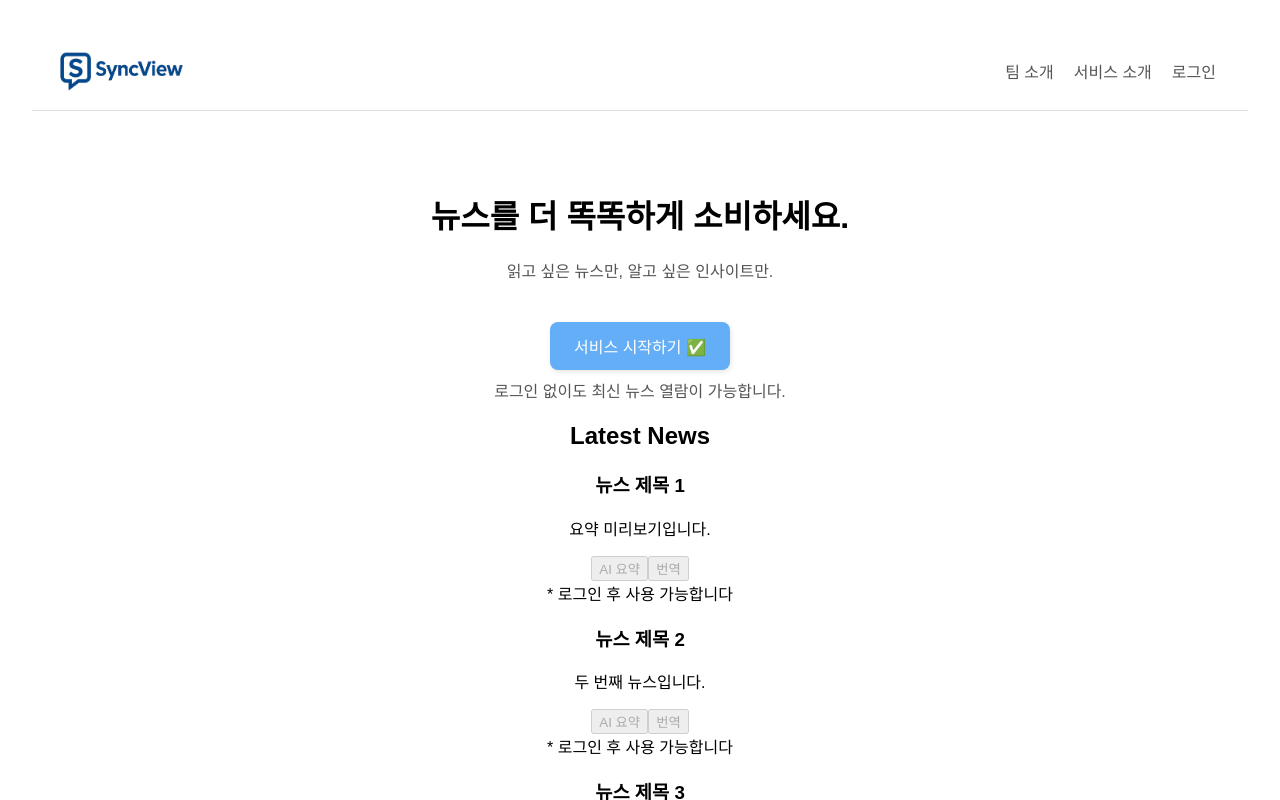
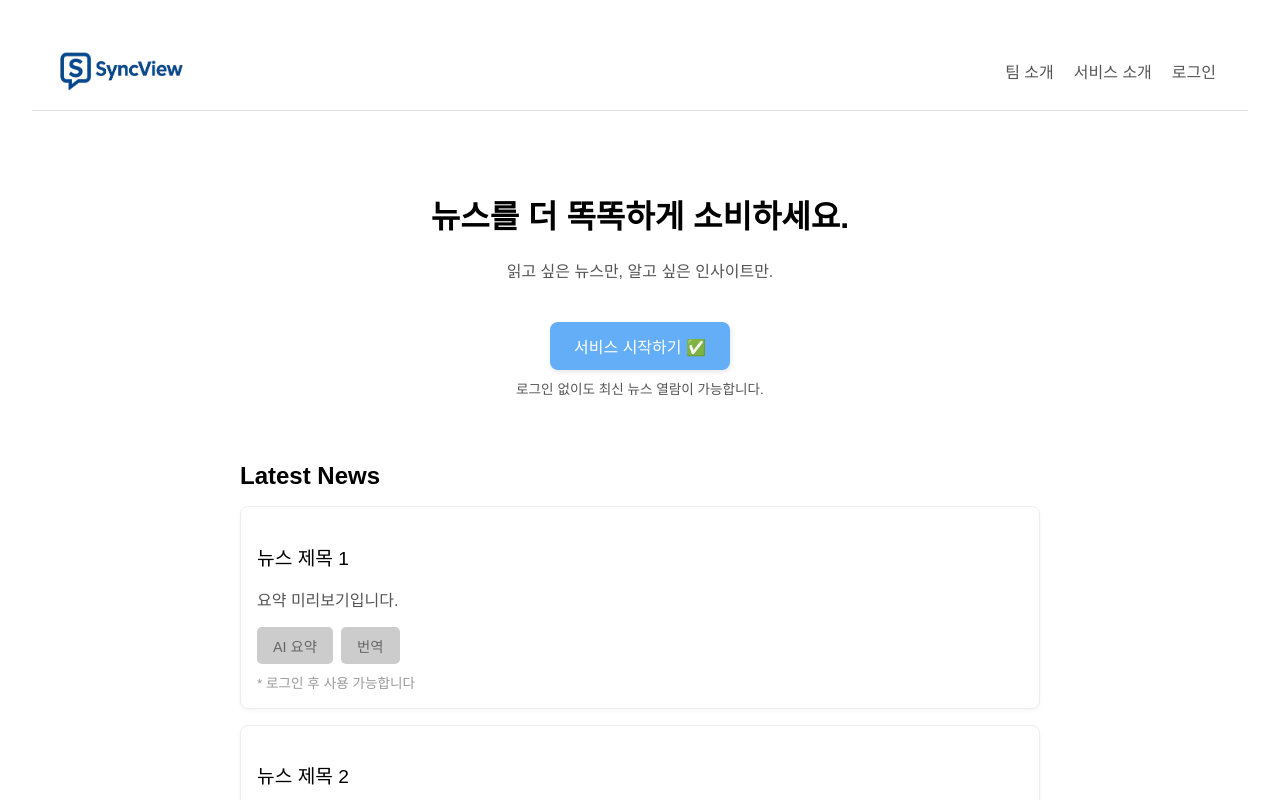
Before and after one commit to yj-lee1/syncview-project, a React (Create React App) app: page / in a window 1280 px wide. Shown: the top 800 px of the page. Built offline with nearby package versions, Linux system fonts and the light colour scheme.

Commit message:
Home.css

```diff
--- a/src/pages/Home.css
+++ b/src/pages/Home.css
@@ -1,4 +1,5 @@
 /* src/pages/Home.css */
+
 .home-container {
   font-family: 'Noto Sans KR', sans-serif;
   text-align: center;
@@ -70,3 +71,67 @@
 .start-btn:hover {
   background-color: #3e97e2;
 }
+
+/* 추가된 스타일: 뉴스 섹션 */
+
+.news-section {
+  margin-top: 4rem;
+  text-align: left;
+  max-width: 800px;
+  margin-left: auto;
+  margin-right: auto;
+}
+
+.news-section h2 {
+  font-size: 1.5rem;
+  margin-bottom: 1rem;
+  font-weight: 600;
+}
+
+.news-card {
+  padding: 1rem;
+  margin-bottom: 1rem;
+  border: 1px solid #eee;
+  border-radius: 8px;
+  box-shadow: 0 2px 4px rgba(0,0,0,0.04);
+  background-color: #fff;
+}
+
+.news-card h3 {
+  margin-bottom: 0.5rem;
+  font-size: 1.2rem;
+  font-weight: 500;
+}
+
+.news-card p {
+  margin-bottom: 1rem;
+  color: #555;
+}
+
+.news-card button {
+  margin-right: 0.5rem;
+  padding: 0.5rem 1rem;
+  border: none;
+  border-radius: 5px;
+  font-size: 0.9rem;
+  cursor: pointer;
+  background-color: #64aef7;
+  color: white;
+  transition: background-color 0.2s;
+}
+
+.news-card button:hover {
+  background-color: #3e97e2;
+}
+
+.news-card .disabled {
+  background-color: #ccc;
+  cursor: not-allowed;
+  color: #666;
+}
+
+.auth-warning {
+  color: #999;
+  font-size: 0.85rem;
+  margin-top: 0.5rem;
+}
```
